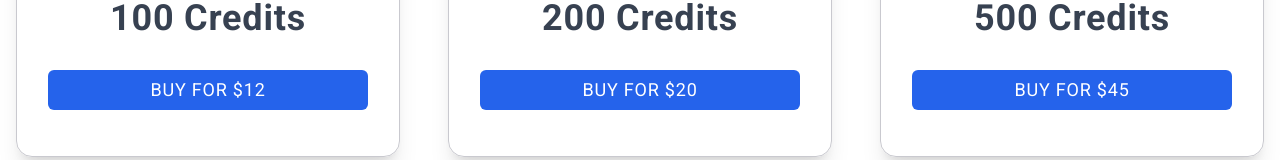
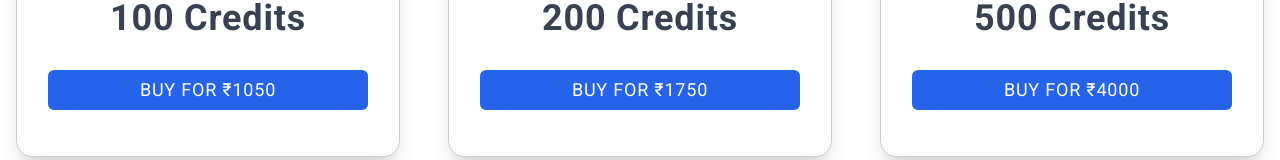
Before and after one commit to darshil-2005/Graphi, a Next.js app: page /pricing in a window 1280 px wide. Shown: the part 531-691 px from the top of the page. Built offline with nearby package versions, Linux system fonts and the light colour scheme; no server answers.

Commit message:
currency change

```diff
--- a/src/app/pricing/page.jsx
+++ b/src/app/pricing/page.jsx
@@ -1,18 +1,15 @@
-import Sidebar from "@/components/ui/sidebar"
-import { auth } from "@/auth";
 import Navbar from "@/components/ui/navbar";
 import {
   Card
 } from "@/components/ui/shadcnComponent/card"
 import { Button } from "@/components/ui/shadcnComponent/button";
 import { Orbitron } from "next/font/google";
-import { Separator } from "@/components/ui/shadcnComponent/separator";
 
 const orbitron = Orbitron({ subsets: ['latin'], weight: ['400', '700'] });
 
 const Pricing = async () => {
 
-  // const session = await auth();
+
 
   return (
     <div className="flex flex-col h-screen">
@@ -42,7 +39,7 @@ const Pricing = async () => {
 
 
             <Button className="mt-8 w-full max-w-[20rem] py-3 text-lg font-medium text-white bg-blue-600 hover:bg-blue-700 dark:bg-blue-500 dark:hover:bg-blue-400">
-              BUY FOR $12
+              BUY FOR ₹1050
             </Button>
 
           </Card>
@@ -63,7 +60,7 @@ const Pricing = async () => {
 
 
             <Button className="mt-8 w-full max-w-[20rem] py-3 text-lg font-medium text-white bg-blue-600 hover:bg-blue-700 dark:bg-blue-500 dark:hover:bg-blue-400">
-              BUY FOR $20
+              BUY FOR ₹1750
             </Button>
 
           </Card>
@@ -87,7 +84,7 @@ const Pricing = async () => {
 
 
             <Button className="mt-8 w-full max-w-[20rem] py-3 text-lg font-medium text-white bg-blue-600 hover:bg-blue-700 dark:bg-blue-500 dark:hover:bg-blue-400">
-              BUY FOR $45
+              BUY FOR ₹4000
             </Button>
 
           </Card>
```
